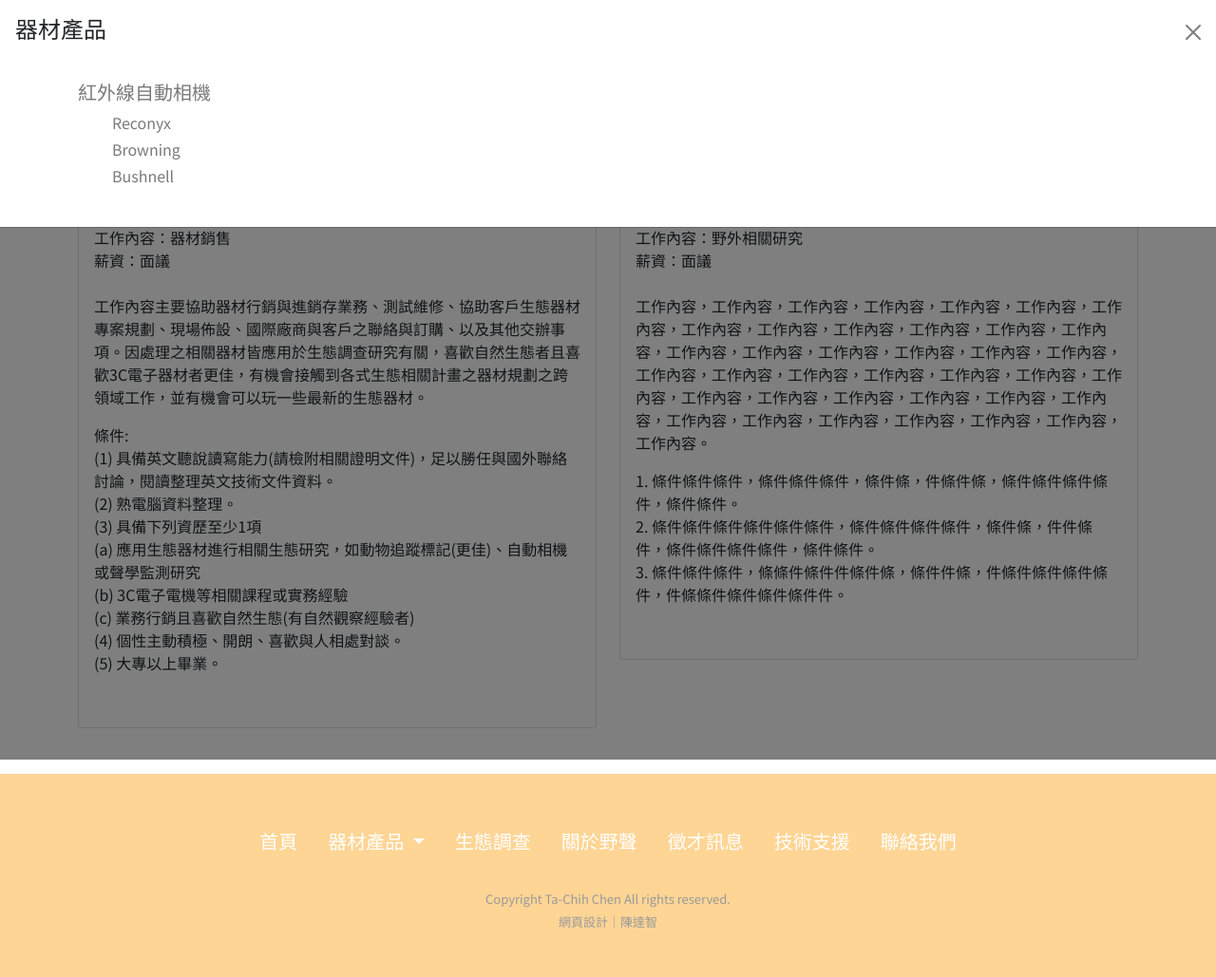
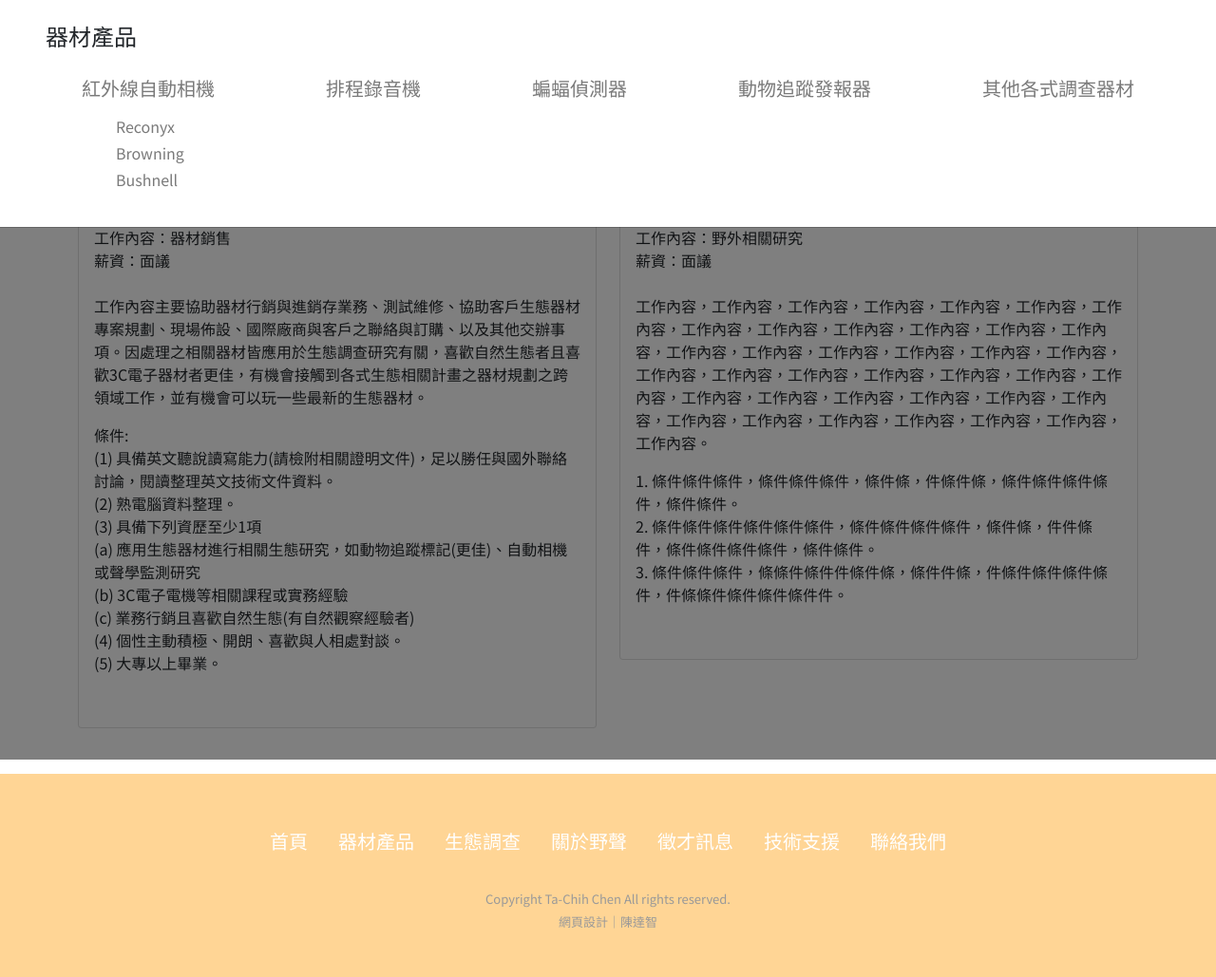
Before and after one commit to Chendada-8474/fwswebsite-demo, a Django app: page /recruitment.html in a window 1280 px wide, after a click on "器材產品". Shown: the whole page at 95% size. Run offline with Django 3.2, Linux system fonts and the light colour scheme; data comes from the database, SQL or seed files in the repository; both versions use the stored data as it was after the commit.

Commit message:
nav debug

```diff
--- a/fwscsc/templates/base.html
+++ b/fwscsc/templates/base.html
@@ -73,19 +73,29 @@
               aria-controls="offcanvasTop">器材產品</button>
             <div class="offcanvas offcanvas-top" tabindex="-1" id="offcanvasTop" aria-labelledby="offcanvasTopLabel"
               style="visibility: hidden;" aria-hidden="true">
-              <div class="offcanvas-header">
+              <div class="offcanvas-header ps-5 pt-4 pb-1">
                 <h4 id="offcanvasTopLabel">器材產品</h4>
-                <button type="button" class="btn-close text-reset" data-bs-dismiss="offcanvas"
-                  aria-label="Close"></button>
               </div>
-              <div class="offcanvas-body">
-                <div class="brand-atag container">
-                  <h5><a href="{% url 'trailCam'%}">紅外線自動相機</a></h5>
+              <div class="offcanvas-body container d-flex flex-wrap justify-content-between overflow-auto">
+                <div class="brand-atag">
+                  <h5 class="mb-3"><a href="{% url 'trailCam'%}">紅外線自動相機</a></h5>
                   <ul class="brand-atag">
                     {% for i in trailCamBrand%}
                     <li class="m-1"><a class="fs-6" href="{% url 'trailCam'%}#{{i.id}}">{{i}}</a></li>
                     {% endfor %}
                   </ul>
+                </div>
+                <div class="brand-atag">
+                  <h5><a href="#">排程錄音機</a></h5>
+                </div>
+                <div class="brand-atag">
+                  <h5><a href="#">蝙蝠偵測器</a></h5>
+                </div>
+                <div class="brand-atag">
+                  <h5><a href="#">動物追蹤發報器</a></h5>
+                </div>
+                <div class="brand-atag">
+                  <h5><a href="#">其他各式調查器材</a></h5>
                 </div>
               </div>
             </div>
@@ -120,7 +130,26 @@
     <ul class="nav justify-content-center fs-5">
       <li class="nav-item"><a class="nav-link" href="{% url 'home'%}">首頁</a></li>
       <li class="nav-item dropdown">
-        <a class="nav-link dropdown-toggle" href="#" id="navbarDropdown" role="button" data-bs-toggle="dropdown"
+        <button class="nav-link bottom-nav" type="button" data-bs-toggle="offcanvas" data-bs-target="#offcanvasTop"
+          aria-controls="offcanvasTop">器材產品</button>
+        <div class="offcanvas offcanvas-top" tabindex="-1" id="offcanvasTop" aria-labelledby="offcanvasTopLabel"
+          style="visibility: hidden;" aria-hidden="true">
+          <div class="offcanvas-header">
+            <h4 id="offcanvasTopLabel">器材產品</h4>
+            <button type="button" class="btn-close text-reset" data-bs-dismiss="offcanvas" aria-label="Close"></button>
+          </div>
+          <div class="offcanvas-body">
+            <div class="brand-atag container">
+              <h5><a href="{% url 'trailCam'%}">紅外線自動相機</a></h5>
+              <ul class="brand-atag">
+                {% for i in trailCamBrand%}
+                <li class="m-1"><a class="fs-6" href="{% url 'trailCam'%}#{{i.id}}">{{i}}</a></li>
+                {% endfor %}
+              </ul>
+            </div>
+          </div>
+        </div>
+        <!-- <a class="nav-link dropdown-toggle" href="#" id="navbarDropdown" role="button" data-bs-toggle="dropdown"
           aria-expanded="false">
           器材產品
         </a>
@@ -130,7 +159,7 @@
           <li><a style="color: rgb(185, 185, 185);" class="nav-link dropdown-item" href="#">蝙蝠偵測器</a></li>
           <li><a style="color: rgb(185, 185, 185);" class="nav-link dropdown-item" href="#">動物追蹤發報器</a></li>
           <li><a style="color: rgb(185, 185, 185);" class="nav-link dropdown-item" href="#">各式其他進口器材</a></li>
-        </ul>
+        </ul> -->
       </li>
       <li class="nav-item"><a class="nav-link" href="#">生態調查</a></li>
       <li class="nav-item">
--- a/static/fwscsc/style/style.css
+++ b/static/fwscsc/style/style.css
@@ -24,6 +24,23 @@ nav a.navbar-brand {
 
 nav div ul a.active {
   color: #d48000 !important;
+}
+
+button.bottom-nav {
+  background-color: rgba(0, 0, 0, 0);
+  border: none;
+  text-decoration: none;
+  color: white;
+  -webkit-transition: all 0.5s ease !important;
+  transition: all 0.5s ease !important;
+}
+
+button.bottom-nav:hover {
+  color: #d48000;
+}
+
+button.bottom-nav:focus {
+  color: white;
 }
 
 .toWhite {
--- a/static/fwscsc/style/style.scss
+++ b/static/fwscsc/style/style.scss
@@ -31,6 +31,21 @@ nav {
       }
     }
   }
+}
+
+button.bottom-nav {
+  background-color: rgba(0,0,0,0);
+  border: none;
+  text-decoration: none;
+  color: white;
+  transition: all 0.5s ease !important;
+}
+button.bottom-nav:hover {
+  color: $theme-color;
+}
+
+button.bottom-nav:focus {
+  color: white;
 }
 
 .toWhite {
```
Also changed, not shown: db.sqlite3, media/iamges/ereagleLogo_WusdeK2.png (added), 1 other file.
